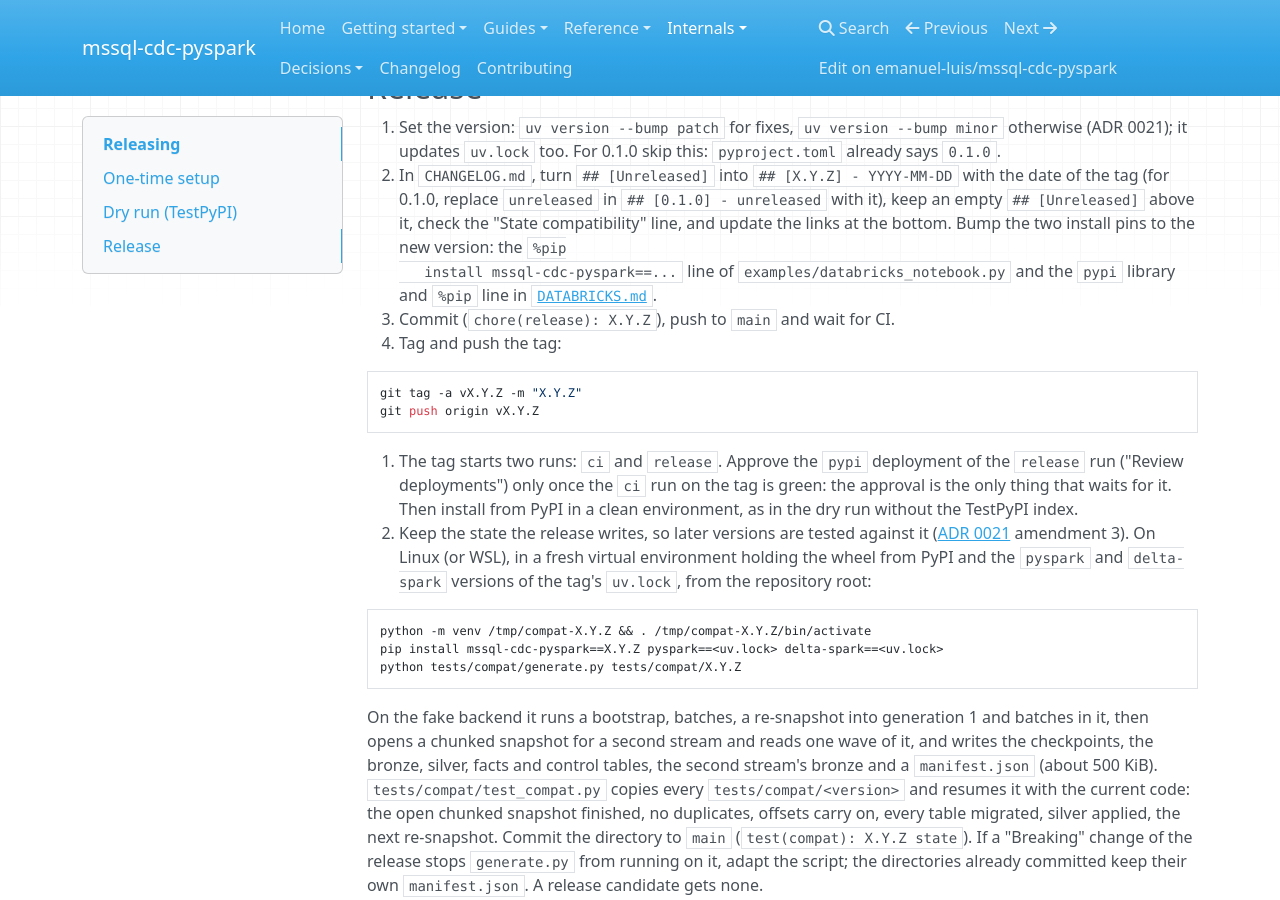
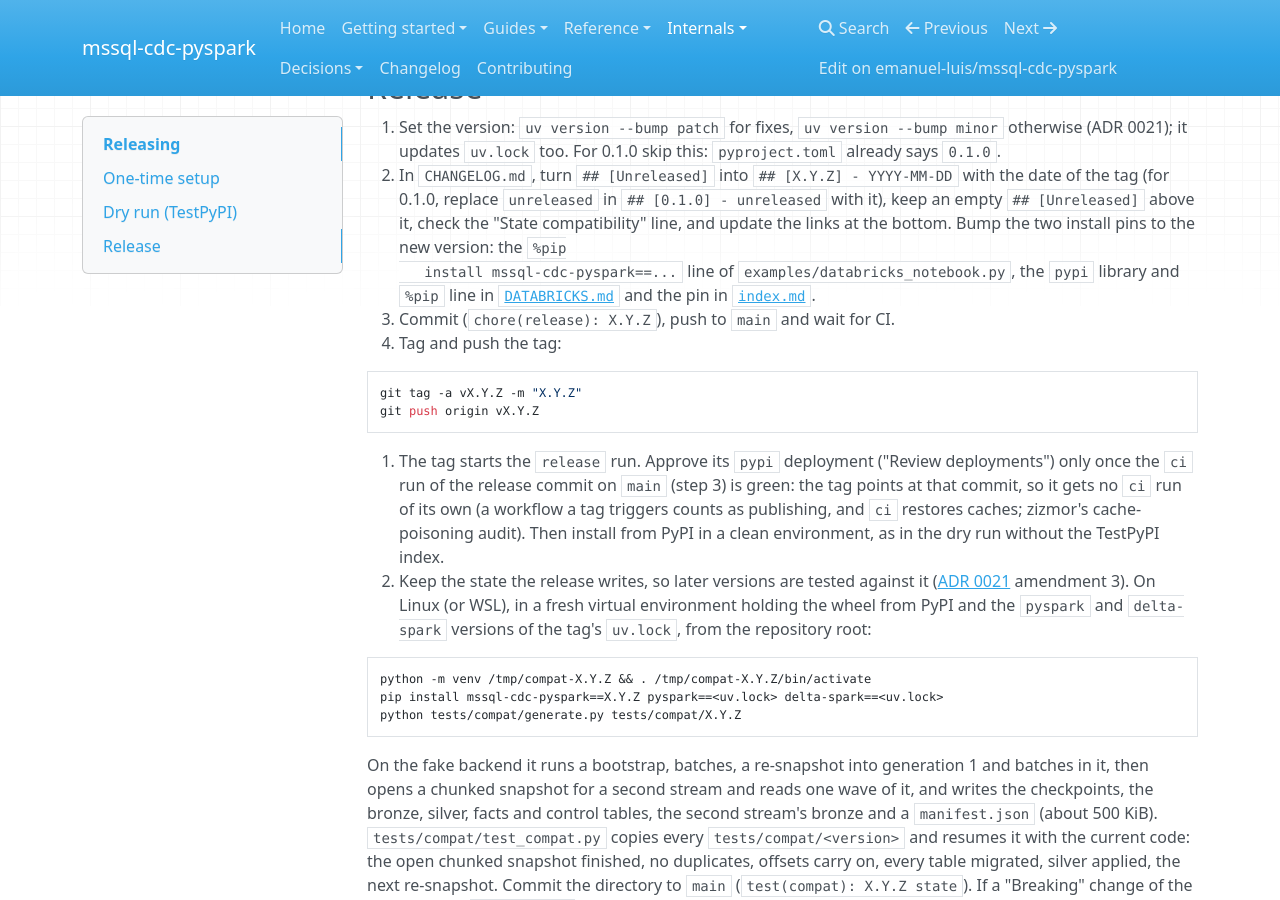
Before and after one commit to emanuel-luis/mssql-cdc-pyspark, an MkDocs documentation site: the page built from docs/RELEASING.md, in a window 1280 px wide and 900 px high, scrolled down 985 px. Built offline with MkDocs 1.6.1, drawn with Linux system fonts in a browser that asks for light colours; nearby versions of some CDN libraries.

Commit message:
fix: pyarrow 19 or later, no ci run on tags, 0.2.0 install pins
pyarrow 18 imported before mssql_python crashes the interpreter on Windows (access
violation); 19 does not. zizmor's cache-poisoning audit treats a workflow a tag triggers
as publishing, and ci restores the Ivy cache: the release commit already gets its ci run
on main, which is what the pypi approval waits for. The docs and the example notebook
still pinned 0.2.0rc1.

````diff
--- a/docs/RELEASING.md
+++ b/docs/RELEASING.md
@@ -58,8 +58,9 @@
    of the tag (for 0.1.0, replace `unreleased` in `## [0.1.0] - unreleased` with it), keep
    an empty `## [Unreleased]` above it, check the "State compatibility" line, and update
    the links at the bottom. Bump the two install pins to the new version: the `%pip
-   install mssql-cdc-pyspark==...` line of `examples/databricks_notebook.py` and the
-   `pypi` library and `%pip` line in [`DATABRICKS.md`](DATABRICKS.md).
+   install mssql-cdc-pyspark==...` line of `examples/databricks_notebook.py`, the
+   `pypi` library and `%pip` line in [`DATABRICKS.md`](DATABRICKS.md) and the pin in
+   [`index.md`](index.md).
 3. Commit (`chore(release): X.Y.Z`), push to `main` and wait for CI.
 4. Tag and push the tag:
 
@@ -68,9 +69,11 @@
    git push origin vX.Y.Z
    ```
 
-5. The tag starts two runs: `ci` and `release`. Approve the `pypi` deployment of the
-   `release` run ("Review deployments") only once the `ci` run on the tag is green: the
-   approval is the only thing that waits for it. Then install from PyPI in a clean
+5. The tag starts the `release` run. Approve its `pypi` deployment ("Review
+   deployments") only once the `ci` run of the release commit on `main` (step 3) is green:
+   the tag points at that commit, so it gets no `ci` run of its own (a workflow a tag
+   triggers counts as publishing, and `ci` restores caches; zizmor's cache-poisoning
+   audit). Then install from PyPI in a clean
    environment, as in the dry run without the TestPyPI index.
 6. Keep the state the release writes, so later versions are tested against it
    ([ADR 0021](decisions/0021-compatibility-policy-for-0x.md) amendment 3). On Linux (or
--- a/pyproject.toml
+++ b/pyproject.toml
@@ -26,8 +26,9 @@
   "Typing :: Typed",
 ]
 # mssql-python is the default backend, imported only when it opens a connection (ADR 0003).
-# pyarrow's floor is PySpark 4.2's own.
-dependencies = ["pyarrow>=18", "mssql-python>=1.5"]
+# pyarrow 18 is PySpark 4.2's floor, but imported before mssql_python it crashes the
+# interpreter on Windows (access violation); 19 does not.
+dependencies = ["pyarrow>=19", "mssql-python>=1.5"]
 
 [project.optional-dependencies]
 # PySpark itself is not a hard dependency: managed platforms (Databricks, EMR,
````
Also changed, not shown: CHANGELOG.md (+9 -0 lines), docs/DATABRICKS.md (+2 -2 lines), docs/ROADMAP.md (+6 -5 lines), docs/index.md (+1 -1 lines), 3 other files.
